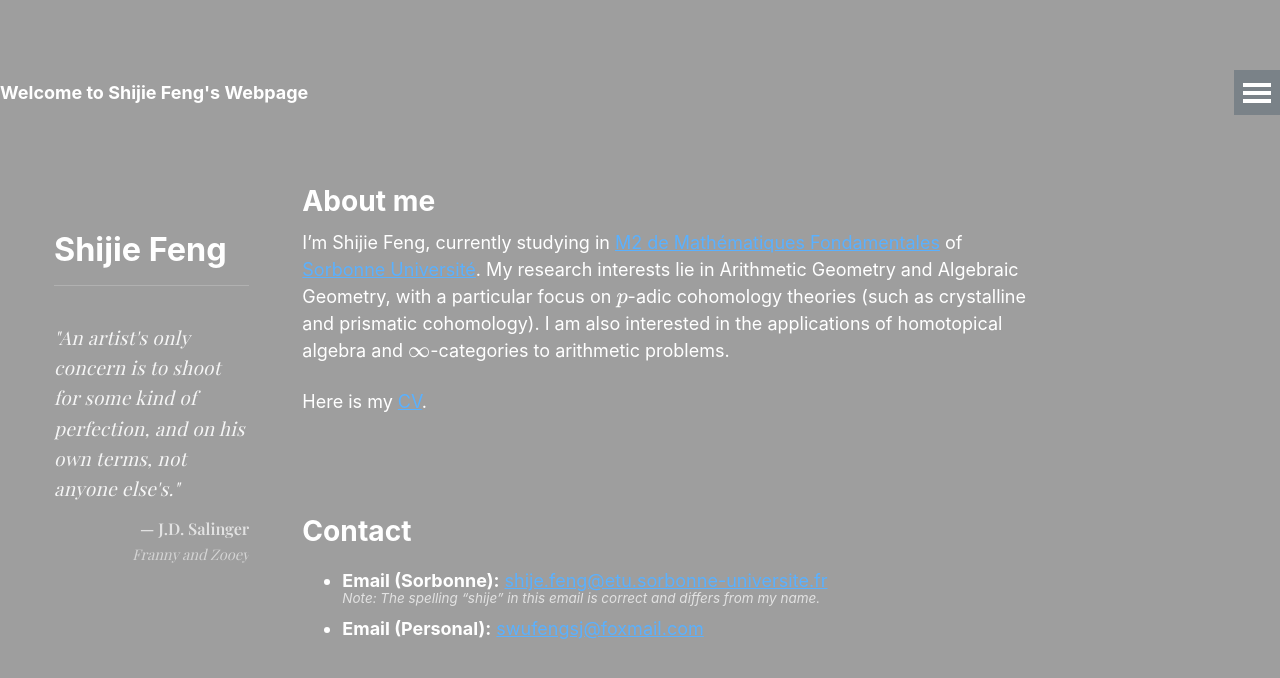
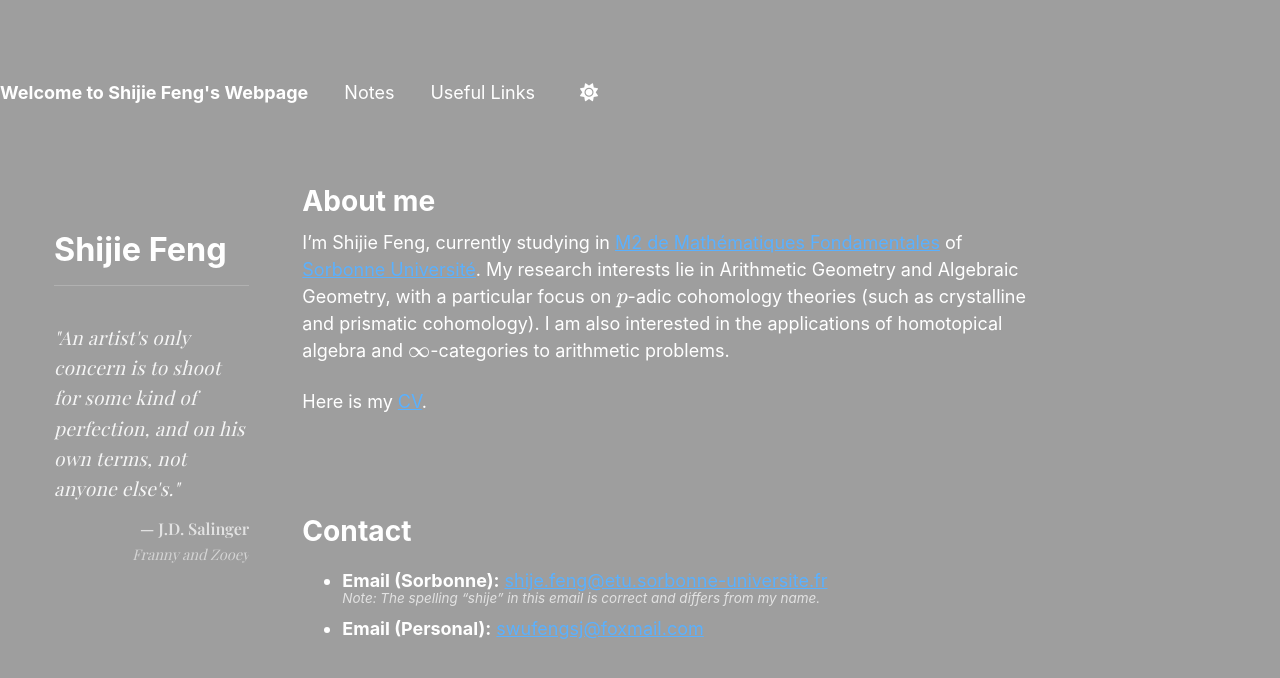
Before and after one commit to SHJFeng/SHJFeng.github.io, a Jekyll site: the page built from _pages/about.md, in a window 1280 px wide and 900 px high. Shown: the top 678 px of the window. Built offline with Jekyll 4.4.1, drawn with Linux system fonts in a browser that asks for light colours; some web fonts are replaced.

Commit message:
Update _masthead.scss

```diff
--- a/_sass/layout/_masthead.scss
+++ b/_sass/layout/_masthead.scss
@@ -1,54 +1,47 @@
 /* ==========================================================================
-   Masthead Final Refinement
+   Masthead Fix (Respecting Original Source)
    ========================================================================== */
 
-.masthead {
-  /* 确保整个导航栏背景是毛玻璃，且内部文字统一 */
+/* 1. 强制导航栏所有文字/图标为白色 (源头覆盖蓝色) */
+.masthead__menu-item {
+  a {
+    color: #ffffff !important;
+    opacity: 1;
 
-  .greedy-nav {
-    display: flex;
-    align-items: center;
-
-    .visible-links {
-      display: flex;
-      width: 100%; /* 撑满容器 */
-      align-items: center;
-
-      li {
-        /* 🔴 修正一：强制白天模式导航栏文字为白色 */
-        a {
-          color: #ffffff !important;
-          text-decoration: none;
-          transition: opacity 0.2s;
-
-          &:hover {
-            opacity: 0.8;
-            color: #ffffff !important;
-          }
-        }
-      }
+    &:hover {
+      color: #5ab1ff !important; /* 悬停变为浅蓝 */
     }
   }
 }
 
-/* 🔴 修正二：按钮位置与间距 */
+/* 2. 修正按钮位置：只给最后一个按钮一点左边距，让它在右侧保持距离 */
 #theme-toggle {
-  /* margin-left: auto 会将该元素推向父容器的最右侧 */
-  margin-left: auto !important;
-  padding-right: 5px; /* 留一点点距离，不贴死边缘 */
+  margin-left: 1.5em; /* 调整它与左侧菜单的距离 */
 
   a {
-    display: flex;
-    align-items: center;
+    padding: 0 0.5em; /* 增加点击区域 */
   }
 }
 
-/* 🔴 修正三：解决整体向左移动的问题 */
-/* 确保标题和第一个链接之间有正常的间距 */
-.masthead__menu-item--lg {
-  margin-right: 1.5em; /* 名字右侧留出空间 */
+/* 3. 汉堡菜单 (手机端下拉栏) 修正 */
+/* 仅针对手机端下拉框背景，不影响电脑端布局 */
+.hidden-links {
+  background-color: rgba(255, 255, 255, 0.15) !important;
+  backdrop-filter: blur(15px) !important;
+  -webkit-backdrop-filter: blur(15px) !important;
+  border: none !important;
+
+  /* 下拉菜单里的文字也要白色 */
+  li a {
+    color: #ffffff !important;
+  }
 }
 
+/* 夜间模式下汉堡菜单背景 */
+html.dark .hidden-links,
+body.dark .hidden-links {
+  background-color: rgba(0, 0, 0, 0.6) !important;
+}
 /* 夜间模式适配：确保文字依然是白色 */
 html.dark .masthead .greedy-nav .visible-links li a {
   color: #ffffff !important;
```
